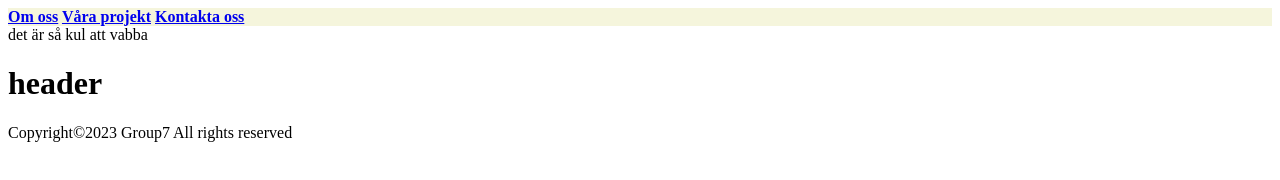
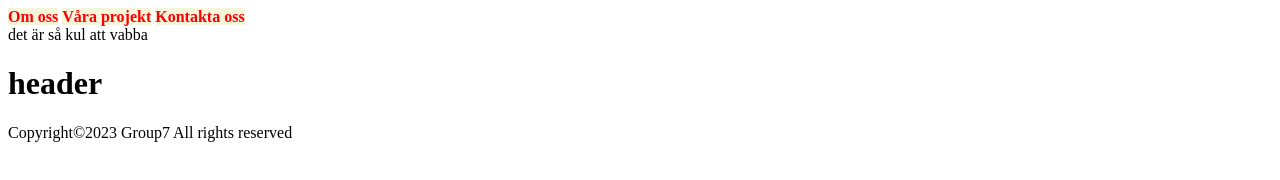
Before and after one commit to davidb-webdev/git-collab, a plain HTML site: page index.html in a window 1280 px wide. Drawn offline with Linux system fonts and the light colour scheme.

Commit message:
stylat nav mer

```diff
--- a/style.css
+++ b/style.css
@@ -1,10 +1,11 @@
 /* Stylish! */
 
-nav {
+nav a {
     background-color: beige;
     color: red;
     font-weight: bold;
     text-decoration: none;
+    gap: 10%;
 
 
 
```
